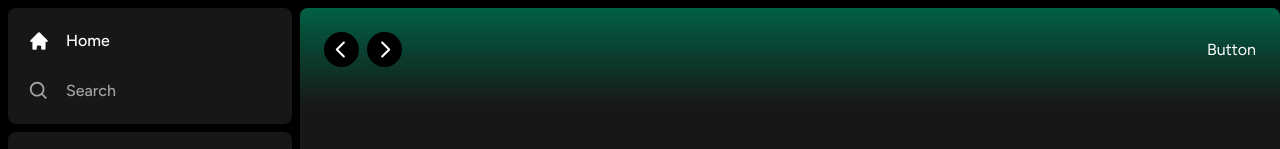
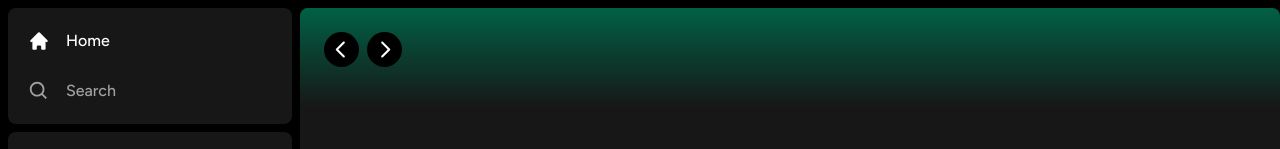
Before and after one commit to RachelGreenwood/spotify-clone, a Next.js app: page / in a window 1280 px wide. Shown: the top 149 px of the page. Built offline with nearby package versions, Linux system fonts and the light colour scheme.

Commit message:
Adds Sign Up Button

```diff
--- a/components/Button.tsx
+++ b/components/Button.tsx
@@ -1,9 +1,19 @@
-const Button = () => {
+import { forwardRef } from "react";
+
+interface ButtonProps extends React.ButtonHTMLAttributes<HTMLButtonElement> {}
+
+const Button = forwardRef<HTMLButtonElement, ButtonProps>(({
+    className,
+    children,
+    disabled,
+     type = "button",
+     ...props
+}, ref) => {
     return (
-        <div>
-            Button
-        </div>
-    );
-}
+        <button></button>
+    )
+})
+
+Button.displayName = "Button"
 
 export default Button;
--- a/components/Header.tsx
+++ b/components/Header.tsx
@@ -43,7 +43,9 @@ const Header: React.FC<HeaderProps> = ({
                 <div className="flex justify-between items-center gap-x-4">
                     <>
                     <div>
-                        <Button />
+                        <Button>
+                            Sign Up
+                        </Button>
                     </div>
                     </>
                 </div>
```
